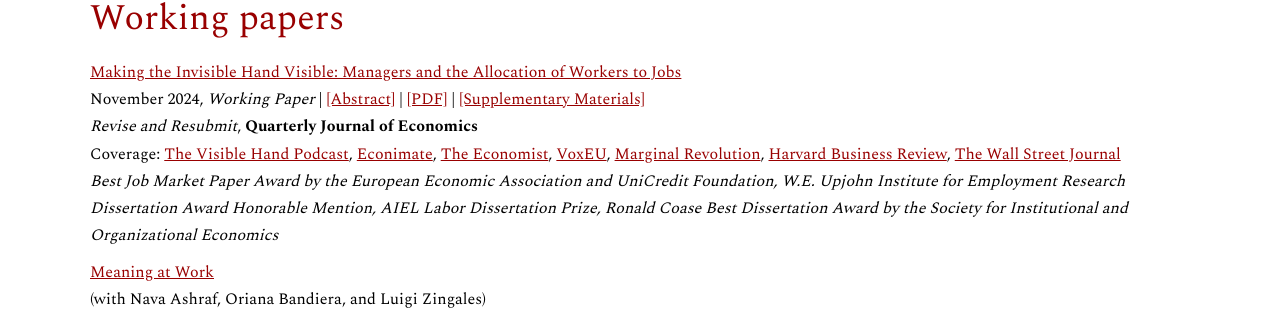
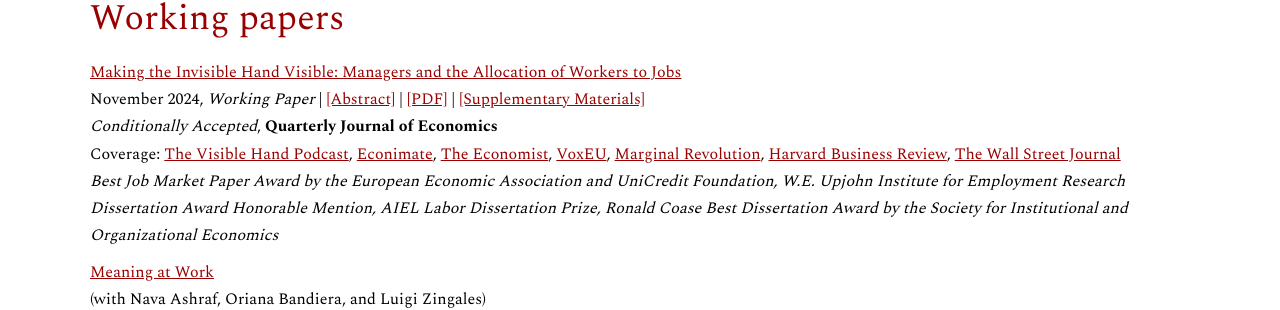
Before and after one commit to virginiaminni/virginiaminni.github.io, a Jekyll site: the page built from research.md, in a window 1280 px wide. Shown: the part 182-492 px from the top of the page. Built offline with Jekyll 4.4.1, drawn with Linux system fonts in a browser that asks for light colours.

Commit message:
Update research_JPM (Conditionally Accepted).md

```diff
--- a/research.md
+++ b/research.md
@@ -10,7 +10,7 @@ permalink: /research/
 
 <a href="/assets/files/Minni_JMP.pdf" target="_blank" rel="noopener noreferrer">Making the Invisible Hand Visible: Managers and the Allocation of Workers to Jobs</a> <br>
 November 2024, *Working Paper* |  <a href="#" class="toggle-abstract" data-target="abstract-1" style="text-decoration: underline; color: #990000;">[Abstract]</a> | <a href="/assets/files/Minni_JMP.pdf" target="_blank" rel="noopener noreferrer">[PDF]</a> | <a href="/assets/files/Minni_Managers_Supplementary.pdf" target="_blank" rel="noopener noreferrer">[Supplementary Materials]</a> <br>
-*Revise and Resubmit*, **Quarterly Journal of Economics** <br>
+*Conditionally Accepted*, **Quarterly Journal of Economics** <br>
 Coverage: <a href="https://www.thevisiblehand.uk/episodes/episode-54" target="_blank" rel="noopener noreferrer">The Visible Hand Podcast</a>, <a href="https://www.youtube.com/watch?v=83ivIJCi2bQ&feature=youtu.be" target="_blank" rel="noopener noreferrer">Econimate</a>, <a href="https://www.economist.com/business/2024/03/21/the-secret-to-career-success-may-well-be-off-to-the-side" target="_blank" rel="noopener noreferrer">The Economist</a>,  <a href="https://cepr.org/voxeu/columns/good-managers-better-matches-job-allocation-effects-worker-productivity" target="_blank" rel="noopener noreferrer">VoxEU</a>, <a href="https://marginalrevolution.com/marginalrevolution/2025/06/the-value-of-good-management-and-also-talent-allocation.html?utm_source=rss&utm_medium=rss&utm_campaign=the-value-of-good-management-and-also-talent-allocation" target="_blank" rel="noopener noreferrer">Marginal Revolution</a>, <a href="https://hbr.org/2025/10/new-research-on-how-the-best-managers-shape-employees-careers" target="_blank" rel="noopener noreferrer">Harvard Business Review</a>, <a href="https://www.wsj.com/business/c-suite/manager-strengths-rellocating-talent-f0add2da?st=1TpMoE&reflink=desktopwebshare_permalink" target="_blank" rel="noopener noreferrer">The Wall Street Journal</a> <br>
 *Best Job Market Paper Award by the European Economic Association and UniCredit Foundation, W.E. Upjohn Institute for Employment Research Dissertation Award Honorable Mention, AIEL Labor Dissertation Prize, Ronald Coase Best Dissertation Award by the Society for Institutional and Organizational Economics* <br>
 <div id="abstract-1" style="display: none; margin-top: 10px;">
```
